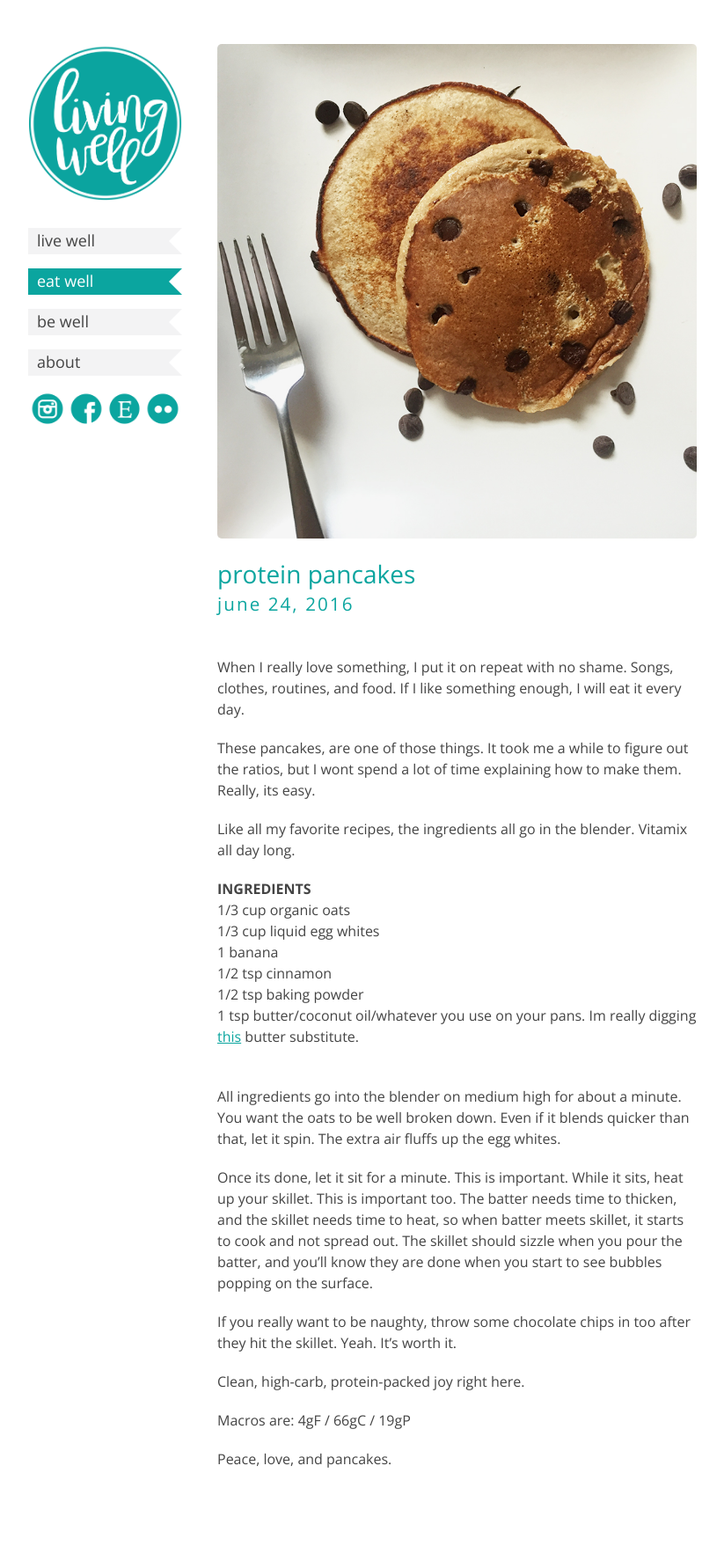
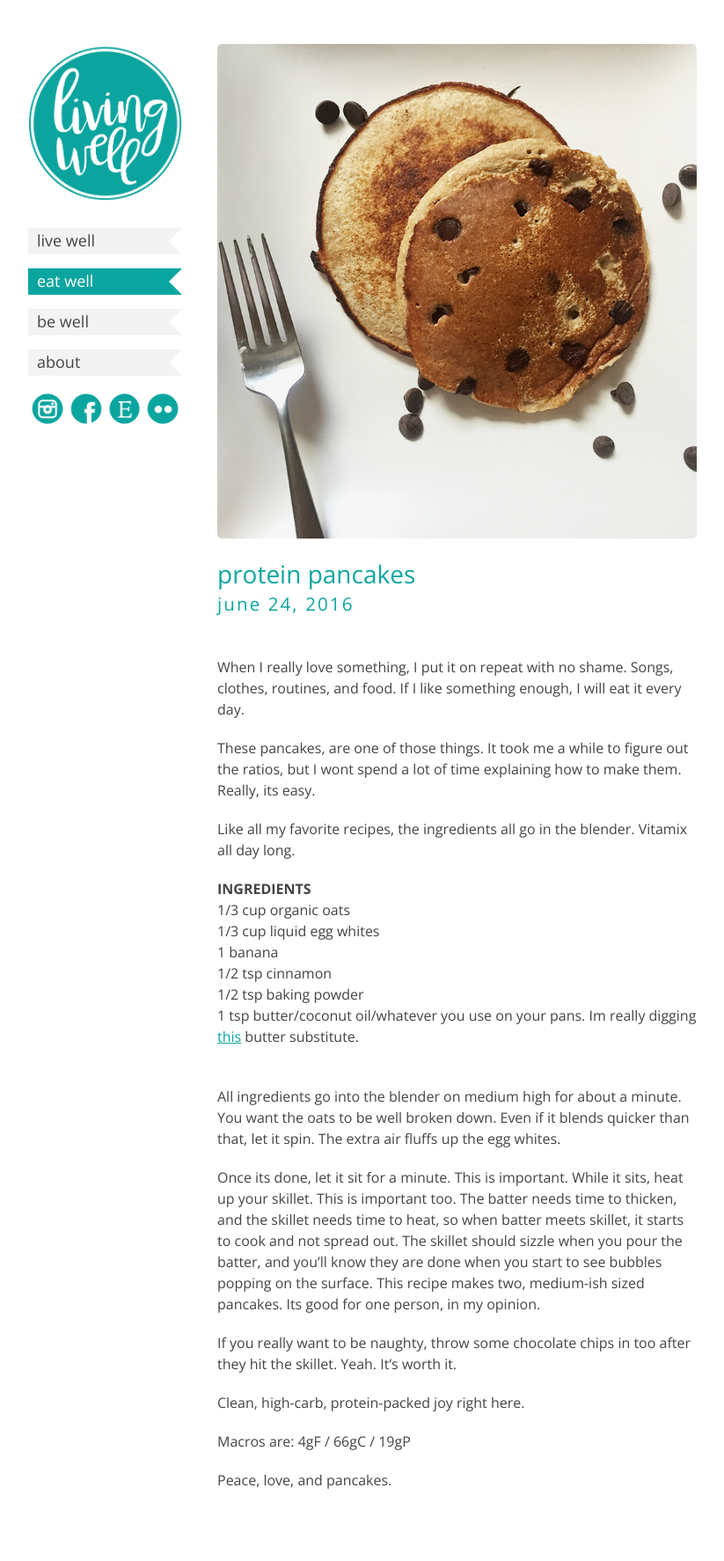
Before and after one commit to dreger/thelivingwell.co, a Jekyll site: the page built from _posts/eat/2016-06-24-pancakes.md, in a window 1280 px wide. Shown: the whole page at 88% size, without its empty margins (228-1051 px from the left). Built offline with Jekyll 4.4.1, drawn with Linux system fonts in a browser that asks for light colours; before the commit the page ends 1750 px from its top, so only the background shows below that.

Commit message:
Update 2016-06-24-pancakes.md

```diff
--- a/_posts/eat/2016-06-24-pancakes.md
+++ b/_posts/eat/2016-06-24-pancakes.md
@@ -22,7 +22,7 @@ Like all my favorite recipes, the ingredients all go in the blender. Vitamix all
 <br> All ingredients go into the blender on medium high for about a minute. You want the oats to be well broken down. Even if it blends quicker than that, let it spin. The extra air fluffs up the egg whites.
 
 Once its done, let it sit for a minute. This is important. While it sits, heat up your skillet. This is important too. The batter needs time to thicken, and the skillet needs time to heat, so when batter meets skillet, it starts to cook and not spread out.
-The skillet should sizzle when you pour the batter, and you'll know they are done when you start to see bubbles popping on the surface.
+The skillet should sizzle when you pour the batter, and you'll know they are done when you start to see bubbles popping on the surface. This recipe makes two, medium-ish sized pancakes. Its good for one person, in my opinion.
 
 If you really want to be naughty, throw some chocolate chips in too after they hit the skillet. Yeah. It's worth it.
 
```
